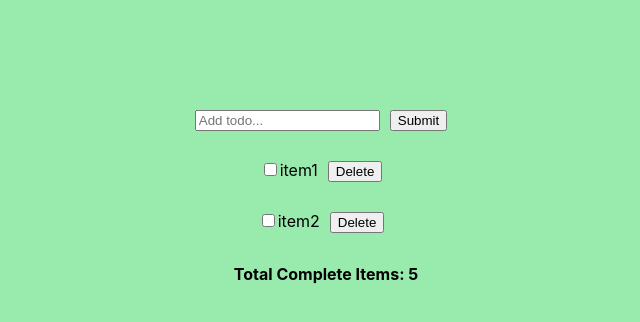
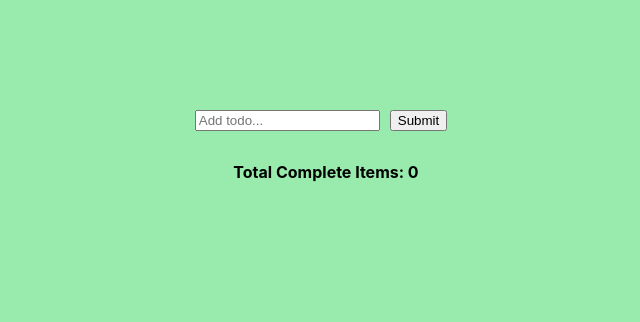
Before and after one commit to xipeRafa/toolkit, a React (Create React App) app: page / in a window 1280 px wide. Shown: the top 322 px of the page, without its empty margins (314-954 px from the left). Built offline with nearby package versions, Linux system fonts and the light colour scheme.

Commit message:
total-completed

```diff
--- a/src/components/CompleteItems.js
+++ b/src/components/CompleteItems.js
@@ -1,7 +1,13 @@
 import React from 'react';
+import {useSelector} from 'react-redux'
 
 const CompleteItems = () => {
-	return <h4>Total Complete Items: 5</h4>;
+
+      const completedd = useSelector((state) =>
+		state.todos.filter((todo) => todo.completed === true)
+	)
+
+	return <h4>Total Complete Items: {completedd.length}</h4>;
 };
 
 export default CompleteItems;
--- a/src/components/TodoItem.js
+++ b/src/components/TodoItem.js
@@ -22,7 +22,7 @@
 				<span>
 					<input type='checkbox'
 
-						 onChange={()=>handleCompleted}
+						 onChange={handleCompleted}
 				      ></input>
 					{title}
 				</span>
--- a/src/redux/todoSlice.js
+++ b/src/redux/todoSlice.js
@@ -2,10 +2,7 @@
 
 const todoSlice = createSlice({
       name: 'todos',
-      initialState: [
-            {id:1, title:'item1', completed:'false'},
-            {id:2, title:'item2', completed:'true'},
-      ],
+      initialState: [],
       reducers: {
             addTodo: (state, action) => { //action contains payload and type
                   const newTodo = {
```
